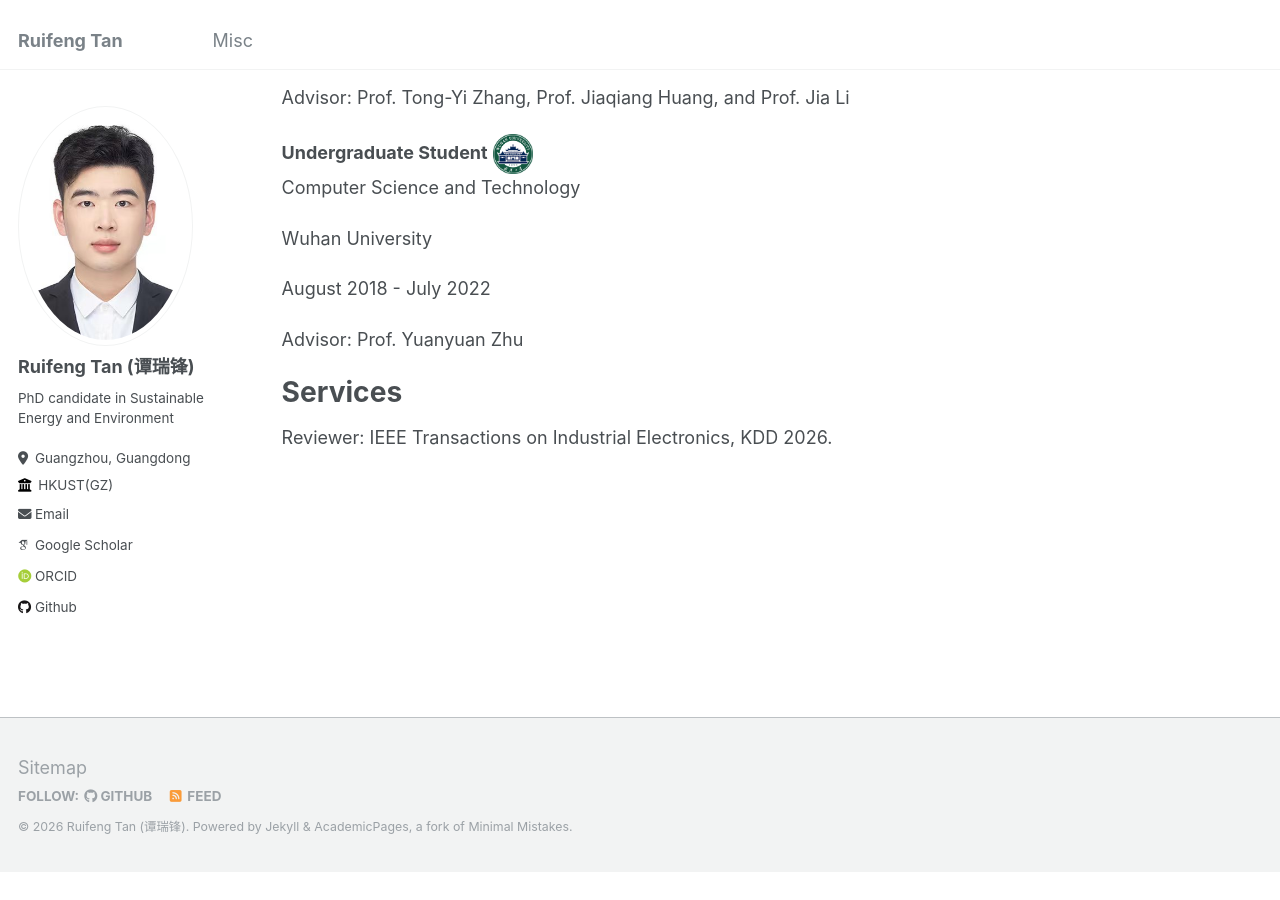
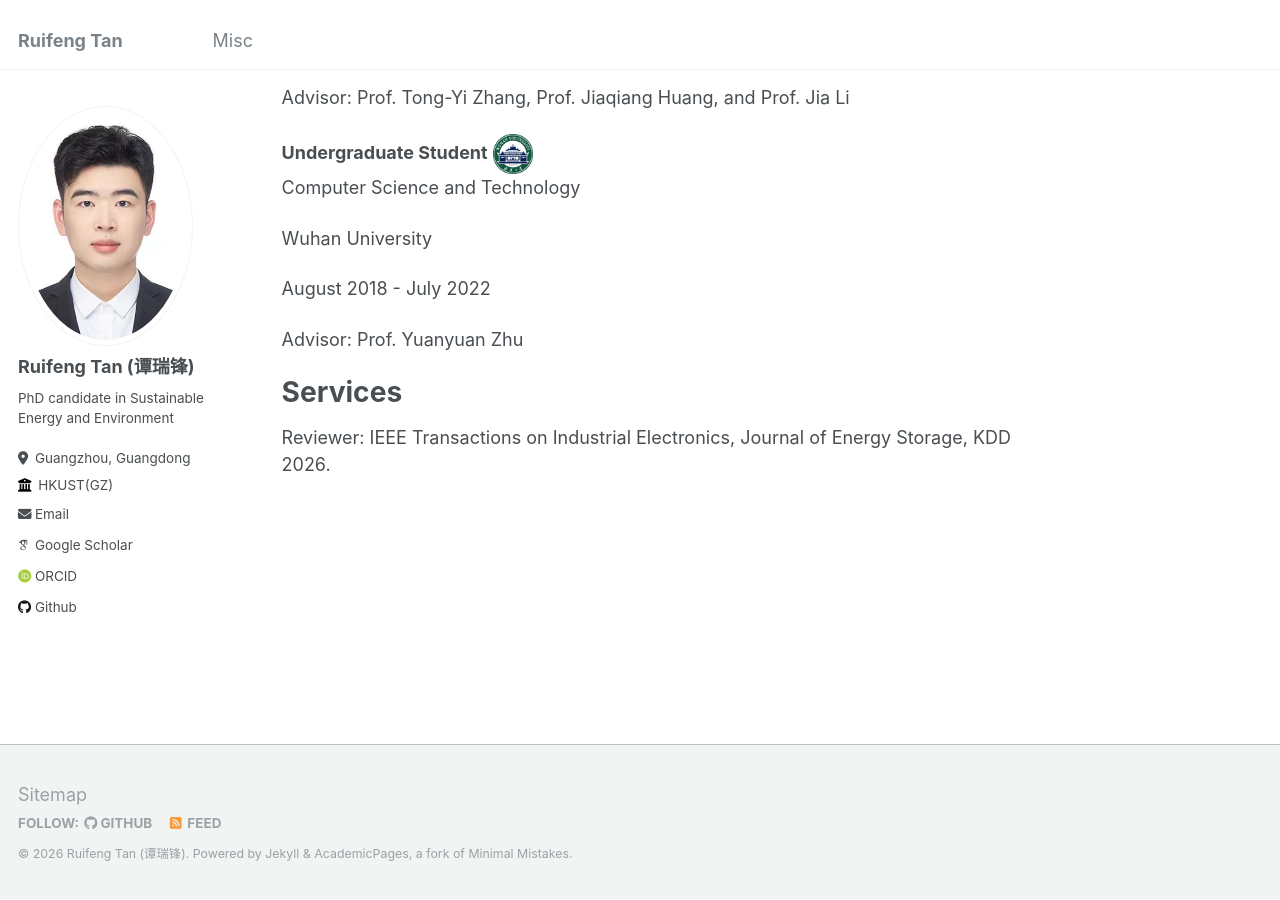
Before and after one commit to Ruifeng-Tan/Ruifeng-Tan.github.io, a Jekyll site: the page built from _pages/about.md, in a window 1280 px wide and 900 px high, scrolled down 2451 px. Built offline with Jekyll 4.4.1, drawn with Linux system fonts in a browser that asks for light colours; some web fonts are replaced; before the commit the page ends 3324 px from its top, so only the background shows below that.

Commit message:
update about

```diff
--- a/_pages/about.md
+++ b/_pages/about.md
@@ -71,4 +71,4 @@ Advisor: Prof. Yuanyuan Zhu
 
 # Services
 
-Reviewer: IEEE Transactions on Industrial Electronics, KDD 2026.
+Reviewer: IEEE Transactions on Industrial Electronics, Journal of Energy Storage, KDD 2026.
```
